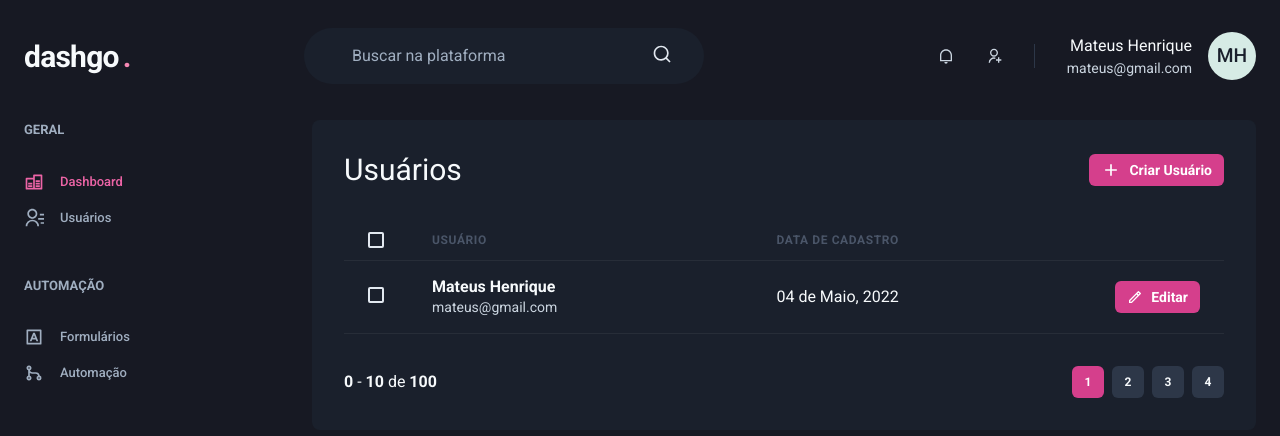
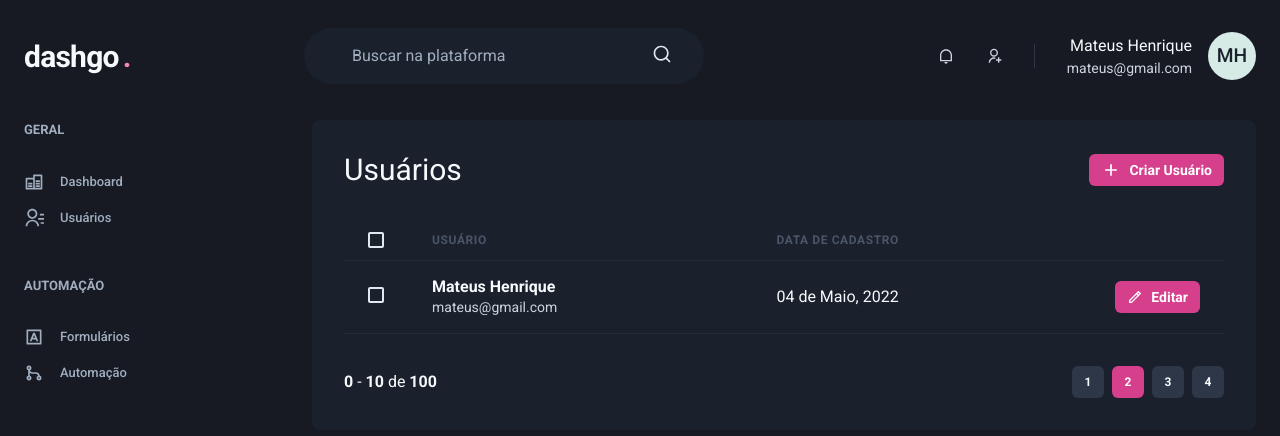
Before and after one commit to matthcarter777/ignite-dashgo, a Next.js app: page /users in a window 1280 px wide. Shown: the top 436 px of the page. Built offline with nearby package versions, Linux system fonts and the light colour scheme.

Commit message:
IGNITE - 006:  responsible version

```diff
--- /dev/null
+++ b/src/components/Header/Profile.tsx
@@ -0,0 +1,23 @@
+import { Avatar, Box, Flex, Text } from "@chakra-ui/react";
+
+interface ProfileProps {
+  showProfileData?: boolean;
+}
+
+export function Profile({ showProfileData = true }: ProfileProps) {
+  return (
+    <Flex
+      align="center"
+    >
+      { showProfileData && (
+        <Box mr="4" textAlign="right">
+          <Text>Mateus Henrique</Text>
+          <Text color="gray.300" fontSize="sm">mateus@gmail.com</Text>
+        </Box>
+      )}
+
+
+      <Avatar size="md" name="Mateus Henrique" />
+    </Flex>
+  );
+}
--- a/src/components/Header/index.tsx
+++ b/src/components/Header/index.tsx
@@ -1,7 +1,15 @@
-import { Flex, Icon, Input, Text, HStack, Box, Avatar } from '@chakra-ui/react';
-import { RiNotificationLine, RiSearchLine, RiUserAddLine } from 'react-icons/ri';
+import { Flex, useBreakpointValue } from '@chakra-ui/react';
+import { Logo } from './logo';
+import { NotificationNav } from './notificationNav';
+import { Profile } from './Profile';
+import { SerachBox } from './searchBox';
 
 export function Header() {
+  const isWideVersion = useBreakpointValue({
+    base: false,
+    lg: true
+  })
+
   return (
     <Flex
       w="100%"
@@ -13,68 +21,19 @@ export function Header() {
       px="6"
       align="center"
     >
-      <Text
-        fontSize="3xl"
-        fontWeight="bold"
-        letterSpacing="tight"
-        w="64"
-      >
-        dashgo
-        <Text as="span" ml="1" color="pink.300">.</Text>
-      </Text>
+      <Logo />
 
-      <Flex
-        as="label"
-        flex="1"
-        py="4"
-        px="8"
-        ml="6"
-        maxWidth={400}
-        alignSelf="center"
-        color="gray.200"
-        position="relative"
-        bg="gray.800"
-        borderRadius="full"
-      >
-        <Input
-          color="gray.50"
-          variant="unstyled"
-          px="4"
-          mr="4"
-          placeholder="Buscar na plataforma"
-          _placeholder={{ color: 'gray.400' }}
-        />
-        <Icon as={RiSearchLine} fontSize="20" />
-      </Flex>
+      { isWideVersion && <SerachBox /> }
+
+
 
       <Flex
         align="center"
         ml="auto"
 
       >
-        <HStack
-          spacing="8"
-          mx="8"
-          pr="8"
-          py="1"
-          color="gray.300"
-          borderRightWidth={1}
-          borderColor="gray.700"
-        >
-          <Icon as={RiNotificationLine} />
-          <Icon as={RiUserAddLine} />
-        </HStack>
-
-        <Flex
-          align="center"
-        >
-          <Box mr="4" textAlign="right">
-            <Text>Mateus Henrique</Text>
-            <Text color="gray.300" fontSize="sm">mateus@gmail.com</Text>
-          </Box>
-
-          <Avatar size="md" name="Mateus Henrique" />
-        </Flex>
+        <NotificationNav />
+        <Profile showProfileData={isWideVersion} />
       </Flex>
     </Flex>
   )
--- /dev/null
+++ b/src/components/Header/logo.tsx
@@ -0,0 +1,15 @@
+import { Text } from "@chakra-ui/react";
+
+export function Logo() {
+  return (
+    <Text
+      fontSize={["2xl", "3xl"]}
+      fontWeight="bold"
+      letterSpacing="tight"
+      w="64"
+    >
+      dashgo
+      <Text as="span" ml="1" color="pink.300">.</Text>
+    </Text>
+  );
+}
--- /dev/null
+++ b/src/components/Header/notificationNav.tsx
@@ -0,0 +1,19 @@
+import { HStack, Icon } from "@chakra-ui/react";
+import { RiNotificationLine, RiUserAddLine } from "react-icons/ri";
+
+export function NotificationNav() {
+  return (
+    <HStack
+      spacing={["6","8"]}
+      mx={["6","8"]}
+      pr={["6","8"]}
+      py="1"
+      color="gray.300"
+      borderRightWidth={1}
+      borderColor="gray.700"
+    >
+      <Icon as={RiNotificationLine} />
+      <Icon as={RiUserAddLine} />
+    </HStack>
+  )
+}
--- /dev/null
+++ b/src/components/Header/searchBox.tsx
@@ -0,0 +1,30 @@
+import { Flex, Icon, Input } from "@chakra-ui/react";
+import { RiSearchLine } from "react-icons/ri";
+
+export function SerachBox() {
+  return (
+    <Flex
+      as="label"
+      flex="1"
+      py="4"
+      px="8"
+      ml="6"
+      maxWidth={400}
+      alignSelf="center"
+      color="gray.200"
+      position="relative"
+      bg="gray.800"
+      borderRadius="full"
+    >
+      <Input
+        color="gray.50"
+        variant="unstyled"
+        px="4"
+        mr="4"
+        placeholder="Buscar na plataforma"
+        _placeholder={{ color: 'gray.400' }}
+      />
+      <Icon as={RiSearchLine} fontSize="20" />
+    </Flex>
+  )
+}
--- a/src/components/Pagination/index.tsx
+++ b/src/components/Pagination/index.tsx
@@ -1,4 +1,5 @@
-import { Box, Button, Stack } from "@chakra-ui/react"
+import { Box, Stack } from "@chakra-ui/react"
+import { PaginationItem } from "./paginationItem"
 
 export function Pagination() {
   return(
@@ -13,52 +14,10 @@ export function Pagination() {
         <strong>0</strong> - <strong>10</strong> de <strong>100</strong>
       </Box>
       <Stack direction="row" spacing="2">
-        <Button
-          size="sm"
-          fontSize="xs"
-          width="4"
-          colorScheme="pink"
-          disabled
-          _disabled={{
-            bgColor: 'pink.500',
-            cursor: 'pointer'
-          }}
-        >
-          1
-        </Button>
-        <Button
-          size="sm"
-          fontSize="xs"
-          width="4"
-          bg="gray.700"
-          _hover={{
-            bgColor: 'gray.500',
-          }}
-        >
-          2
-        </Button>
-        <Button
-          size="sm"
-          fontSize="xs"
-          width="4"
-          bg="gray.700"
-          _hover={{
-            bgColor: 'gray.500',
-          }}
-        >
-          3
-        </Button>
-        <Button
-          size="sm"
-          fontSize="xs"
-          width="4"
-          bg="gray.700"
-          _hover={{
-            bgColor: 'gray.500',
-          }}
-        >
-          4
-        </Button>
+        <PaginationItem number={1} />
+        <PaginationItem number={2} isCurrent/>
+        <PaginationItem number={3} />
+        <PaginationItem number={4} />
       </Stack>
     </Stack>
   )
--- /dev/null
+++ b/src/components/Pagination/paginationItem.tsx
@@ -0,0 +1,42 @@
+import { Button } from "@chakra-ui/react";
+
+interface PaginationItemProps {
+  number: number;
+  isCurrent?: boolean;
+}
+
+export function PaginationItem({ isCurrent = false, number }: PaginationItemProps) {
+
+  if (isCurrent) {
+    return (
+      <Button
+        size="sm"
+        fontSize="xs"
+        width="4"
+        colorScheme="pink"
+        disabled
+        _disabled={{
+          bgColor: 'pink.500',
+          cursor: 'pointer'
+        }}
+      >
+        { number }
+      </Button>
+    )
+  }
+
+  return (
+    <Button
+      size="sm"
+      fontSize="xs"
+      width="4"
+      bg="gray.700"
+      _hover={{
+        bgColor: 'gray.500',
+      }}
+    >
+      { number }
+    </Button>
+  )
+
+}
--- a/src/components/Sidebar/index.tsx
+++ b/src/components/Sidebar/index.tsx
@@ -1,5 +1,8 @@
 import { Box, Icon, Link, Stack, Text } from "@chakra-ui/react";
 import { RiContactsLine, RiDatabaseLine, RiGitMergeLine, RiInputMethodLine } from "react-icons/ri";
+import { NavLink } from "./navLink";
+import { NavSection } from "./navSection";
+
 
 export function Sidebar() {
   return (
@@ -12,32 +15,14 @@ export function Sidebar() {
         spacing="12"
         align="flex-start"
       >
-        <Box fontWeight="bold" color="gray.400" fontSize="small">
-          <Text>GERAL</Text>
-          <Stack spacing="4" mt="8" align="stretch">
-            <Link display="flex" color="pink.400">
-              <Icon as={RiDatabaseLine} fontSize="20"/>
-              <Text ml="4" fontWeight="medium">Dashboard</Text>
-            </Link>
-            <Link display="flex">
-              <Icon as={RiContactsLine} fontSize="20"/>
-              <Text ml="4" fontWeight="medium">Usuários</Text>
-            </Link>
-          </Stack>
-        </Box>
-        <Box fontWeight="bold" color="gray.400" fontSize="small">
-          <Text>AUTOMAÇÃO</Text>
-          <Stack spacing="4" mt="8" align="stretch">
-            <Link display="flex">
-              <Icon as={RiInputMethodLine} fontSize="20"/>
-              <Text ml="4" fontWeight="medium">Formulários</Text>
-            </Link>
-            <Link display="flex">
-              <Icon as={RiGitMergeLine} fontSize="20"/>
-              <Text ml="4" fontWeight="medium">Automação</Text>
-            </Link>
-          </Stack>
-        </Box>
+        <NavSection title="GERAL">
+          <NavLink text="Dashboard" icon={RiDatabaseLine}/>
+          <NavLink text="Usuários" icon={RiContactsLine}/>
+        </NavSection>
+        <NavSection title="AUTOMAÇÃO">
+          <NavLink text="Formulários" icon={RiInputMethodLine}/>
+          <NavLink text="Automação" icon={RiGitMergeLine}/>
+        </NavSection>
 
       </Stack>
     </Box>
--- /dev/null
+++ b/src/components/Sidebar/navLink.tsx
@@ -0,0 +1,16 @@
+import { Icon, Link, Text, LinkProps as ChakraLinkProps } from "@chakra-ui/react";
+import { ElementType } from "react";
+
+interface NavlinkProps extends ChakraLinkProps {
+  icon: ElementType;
+  text: string;
+}
+
+export function NavLink({ text, icon, ...rest }: NavlinkProps) {
+  return (
+    <Link display="flex" color="gray.400" {...rest}>
+      <Icon as={icon} fontSize="20"/>
+      <Text ml="4" fontWeight="medium">{ text }</Text>
+    </Link>
+  )
+}
--- /dev/null
+++ b/src/components/Sidebar/navSection.tsx
@@ -0,0 +1,18 @@
+import { Box, Stack, Text } from "@chakra-ui/react";
+import { ReactNode } from "react";
+
+interface NavSectionProps {
+  title: string;
+  children: ReactNode;
+}
+
+export function NavSection({ title, children }: NavSectionProps) {
+  return (
+    <Box fontWeight="bold" color="gray.400" fontSize="small">
+      <Text>{ title }</Text>
+      <Stack spacing="4" mt="8" align="stretch">
+        { children }
+      </Stack>
+    </Box>
+  )
+}
```
